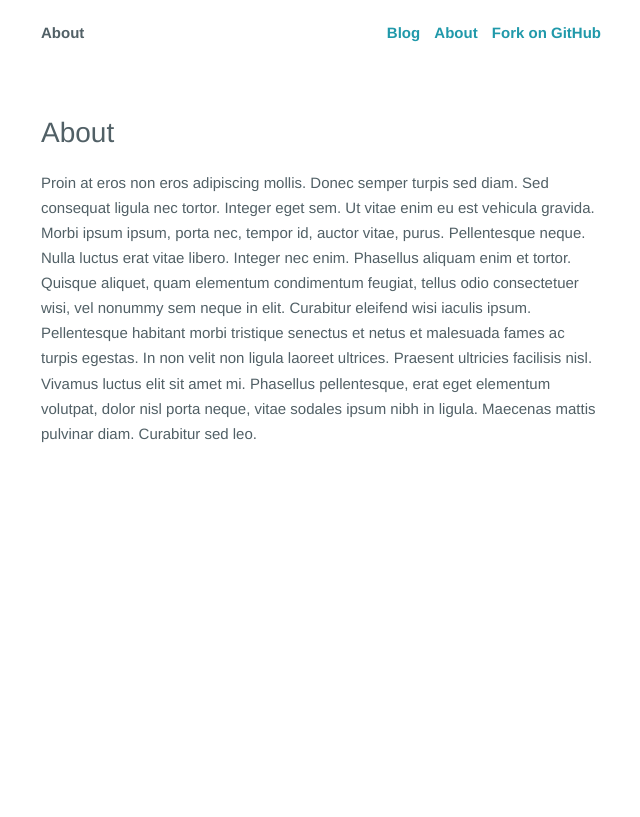
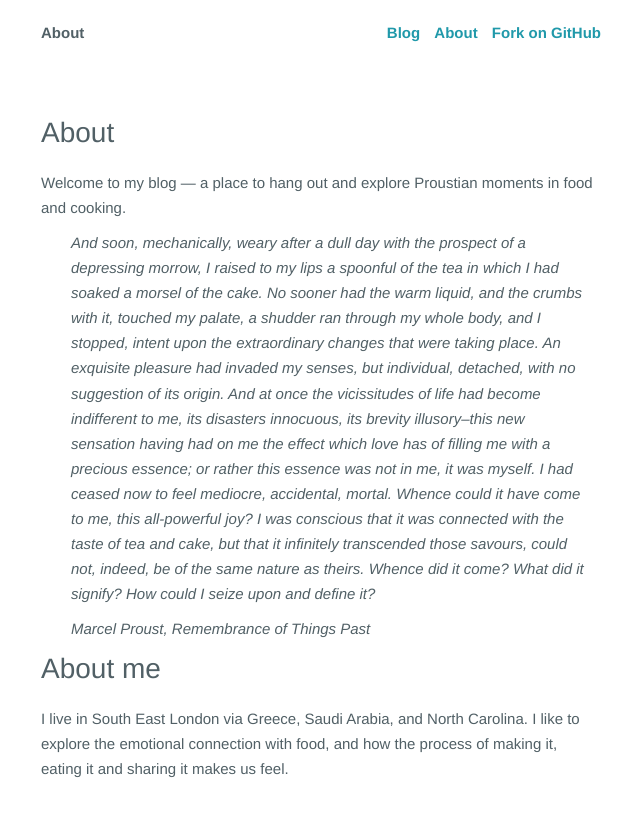
Before and after one commit to eleniharlan/elenijr.net, a Jekyll site: the page built from _posts/static/0100-01-01-about.md, in a window 1280 px wide. Shown: the top 817 px of the page, without its empty margins (319-959 px from the left). Built offline with Jekyll 4.4.1, drawn with Linux system fonts in a browser that asks for light colours; Markdown is read by kramdown in place of the engine named in the settings.

Commit message:
Add about page text

```diff
--- a/_posts/static/0100-01-01-about.md
+++ b/_posts/static/0100-01-01-about.md
@@ -4,4 +4,13 @@ layout: page
 permalink: about/
 ---
 
-Proin at eros non eros adipiscing mollis. Donec semper turpis sed diam. Sed consequat ligula nec tortor. Integer eget sem. Ut vitae enim eu est vehicula gravida. Morbi ipsum ipsum, porta nec, tempor id, auctor vitae, purus. Pellentesque neque. Nulla luctus erat vitae libero. Integer nec enim. Phasellus aliquam enim et tortor. Quisque aliquet, quam elementum condimentum feugiat, tellus odio consectetuer wisi, vel nonummy sem neque in elit. Curabitur eleifend wisi iaculis ipsum. Pellentesque habitant morbi tristique senectus et netus et malesuada fames ac turpis egestas. In non velit non ligula laoreet ultrices. Praesent ultricies facilisis nisl. Vivamus luctus elit sit amet mi. Phasellus pellentesque, erat eget elementum volutpat, dolor nisl porta neque, vitae sodales ipsum nibh in ligula. Maecenas mattis pulvinar diam. Curabitur sed leo.
+Welcome to my blog — a place to hang out and explore Proustian moments in food
+and cooking.
+
+> And soon, mechanically, weary after a dull day with the prospect of a depressing morrow, I raised to my lips a spoonful of the tea in which I had soaked a morsel of the cake. No sooner had the warm liquid, and the crumbs with it, touched my palate, a shudder ran through my whole body, and I stopped, intent upon the extraordinary changes that were taking place. An exquisite pleasure had invaded my senses, but individual, detached, with no suggestion of its origin. And at once the vicissitudes of life had become indifferent to me, its disasters innocuous, its brevity illusory–this new sensation having had on me the effect which love has of filling me with a precious essence; or rather this essence was not in me, it was myself. I had ceased now to feel mediocre, accidental, mortal. Whence could it have come to me, this all-powerful joy? I was conscious that it was connected with the taste of tea and cake, but that it infinitely transcended those savours, could not, indeed, be of the same nature as theirs. Whence did it come? What did it signify? How could I seize upon and define it?
+
+> *Marcel Proust, Remembrance of Things Past*
+
+## About me
+
+I live in South East London via Greece, Saudi Arabia, and North Carolina. I like to explore the emotional connection with food, and how the process of making it, eating it and sharing it makes us feel.
```
